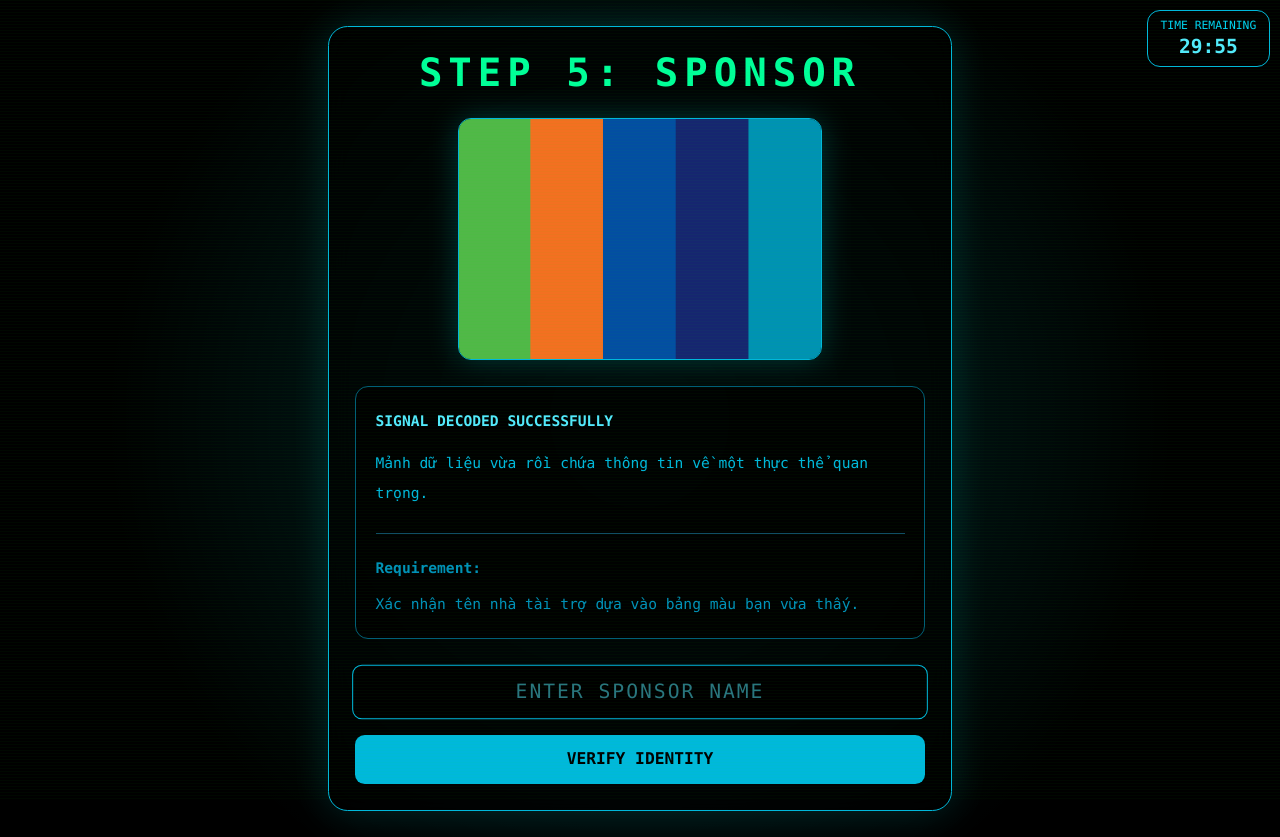
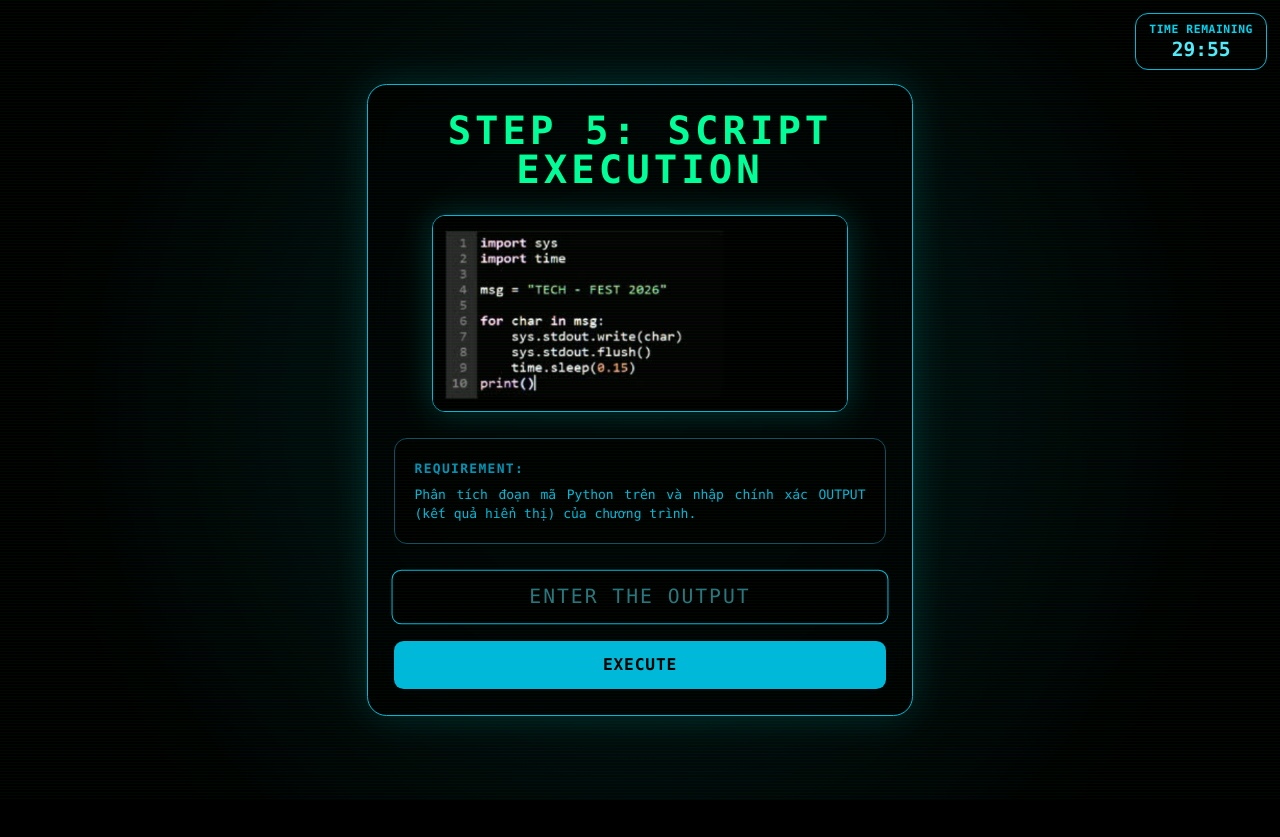
Before and after one commit to Duytd26/fragment-seeker, a React (Vite) app: page /scan in a window 1280 px wide. After the commit the page ends 800 px from the top, so only its background shows below. Built offline with nearby package versions, Linux system fonts and the light colour scheme.

Commit message:
update game

```diff
--- a/src/pages/ScanPage.jsx
+++ b/src/pages/ScanPage.jsx
@@ -1,7 +1,8 @@
-import { useState, useEffect, useRef } from "react";
+import { useState, useEffect } from "react";
 import { useNavigate } from "react-router-dom";
-// Đảm bảo import đúng ảnh
-import paletteImg from "../assets/fragments/palette.png";
+
+// Đổi đường dẫn này tới file ảnh chứa đoạn code Python của bro nhé
+import codeSnippetImg from "../assets/fragments/palette.png";
 import fragment4 from "../assets/fragments/fragment4.png";
 
 // Import âm thanh
@@ -22,25 +23,50 @@ export default function ScanPage() {
 
   const navigate = useNavigate();
 
-  // --- AUDIO SETUP ---
-  const beepSound = useRef(null);
-  const successSound = useRef(null);
-
-  useEffect(() => {
-    beepSound.current = new Audio(beepSoundFile);
-    successSound.current = new Audio(successSoundFile);
-  }, []);
-
-  const playAudio = (audioRef, volume = 0.5) => {
-    if (!audioRef.current) return;
-    audioRef.current.pause();
-    audioRef.current.currentTime = 0;
-    audioRef.current.volume = volume;
-    audioRef.current.play().catch(() => {});
+  // --- AUDIO HELPER ---
+  const playAudioId = (id, volume = 0.5) => {
+    const audioEl = document.getElementById(id);
+    if (!audioEl) return;
+    audioEl.pause();
+    audioEl.currentTime = 0;
+    audioEl.volume = volume;
+    const playPromise = audioEl.play();
+    if (playPromise !== undefined) {
+      playPromise.catch((e) => console.log(`Trình duyệt chặn play (${id}):`, e));
+    }
   };
 
-  const playBeep = () => playAudio(beepSound, 0.4);
-  const playSuccess = () => playAudio(successSound, 0.6);
+  const playBeep = () => playAudioId("audio-beep", 0.4);
+  const playSuccess = () => playAudioId("audio-success", 0.6);
+
+  // Audio Unlocker: Xin quyền phát âm thanh ở lần chạm đầu tiên
+  useEffect(() => {
+    const unlockAudio = () => {
+      ["audio-beep", "audio-success"].forEach((id) => {
+        const audioEl = document.getElementById(id);
+        if (audioEl) {
+          audioEl.volume = 0;
+          const promise = audioEl.play();
+          if (promise !== undefined) {
+            promise.then(() => {
+              audioEl.pause();
+              audioEl.currentTime = 0;
+            }).catch(() => {});
+          }
+        }
+      });
+      document.removeEventListener("touchstart", unlockAudio);
+      document.removeEventListener("click", unlockAudio);
+    };
+
+    document.addEventListener("touchstart", unlockAudio, { once: true });
+    document.addEventListener("click", unlockAudio, { once: true });
+
+    return () => {
+      document.removeEventListener("touchstart", unlockAudio);
+      document.removeEventListener("click", unlockAudio);
+    };
+  }, []);
 
   // --- EFFECT ĐẾM NGƯỢC THỜI GIAN ---
   useEffect(() => {
@@ -73,194 +99,142 @@ export default function ScanPage() {
 
   // --- HÀM XỬ LÝ PHẠT TRỪ TIME ---
   const handlePenalty = () => {
-    playBeep(); // Phát âm thanh báo lỗi
-    setTimeLeft((prev) => Math.max(0, prev - 30)); // Trừ 30s
-    setSevereError(true); // Bật hiệu ứng đỏ
+    playBeep();
+    setTimeLeft((prev) => Math.max(0, prev - 30));
+    setSevereError(true);
     setTimeout(() => {
-      setSevereError(false); // Tắt hiệu ứng sau 400ms
+      setSevereError(false);
     }, 400);
   };
 
+  // --- LOGIC KIỂM TRA ĐÁP ÁN OUTPUT MỚI ---
   const checkAnswer = () => {
-    if (answer.trim().toLowerCase() === "fpt") {
-      playSuccess(); // Phát âm thanh thành công
-      setMessage("ACCESS GRANTED");
+    // Chuẩn hóa chuỗi: Biến thành chữ hoa và xóa các khoảng trắng thừa
+    const normalizedAnswer = answer.trim().toUpperCase().replace(/\s+/g, ' ');
+
+    // Chấp nhận nhiều format để người chơi không bị bắt bẻ dấu cách
+    if (
+      normalizedAnswer === "TECH - FEST 2026" ||
+      normalizedAnswer === "TECH-FEST 2026" ||
+      normalizedAnswer === "TECH FEST 2026"
+    ) {
+      playSuccess();
+      setMessage("OUTPUT VERIFIED");
       setTimeout(() => {
         navigate("/final");
       }, 1500);
     } else {
       handlePenalty();
-      setMessage("INVALID SPONSOR NAME (-30S)");
+      setMessage("INCORRECT OUTPUT (-30S)");
       setTimeout(() => {
         setMessage("");
       }, 1500);
     }
   };
 
-  // --- GIAO DIỆN 1: MÀN HÌNH CHỜ ---
-  if (showSplash) {
   return (
-      <div className="min-h-screen bg-black flex flex-col items-center justify-center p-8 font-mono overflow-hidden">
-        <div className="absolute w-[500px] h-[500px] border border-cyan-500/20 rounded-full animate-ping" />
+    <>
+      <audio id="audio-beep" src={beepSoundFile} preload="auto" />
+      <audio id="audio-success" src={successSoundFile} preload="auto" />
 
-        <div className="relative z-10 text-center">
+      {/* --- GIAO DIỆN 1: MÀN HÌNH CHỜ --- */}
+      {showSplash ? (
+        <div className="min-h-screen bg-black flex flex-col items-center justify-center p-4 md:p-8 font-mono overflow-hidden">
+          <div className="absolute w-72 h-72 md:w-[500px] md:h-[500px] border border-cyan-500/20 rounded-full animate-ping" />
+
+          <div className="relative z-10 text-center w-full px-4">
             <img
               src={fragment4}
               alt="Loading Fragment"
-            className="w-80 md:w-96 rounded-2xl border-2 border-cyan-400 shadow-[0_0_50px_rgba(0,255,255,0.3)] mb-8 animate-pulse"
+              className="w-56 sm:w-64 md:w-96 rounded-2xl border-2 border-cyan-400 shadow-[0_0_30px_rgba(0,255,255,0.3)] md:shadow-[0_0_50px_rgba(0,255,255,0.3)] mx-auto mb-6 md:mb-8 animate-pulse"
             />
-          <div className="text-cyan-400 text-xl tracking-[4px] font-bold">
-            ANALYZING DATA FRAGMENT...
-            <span className="inline-block w-4 animate-bounce">.</span>
-            <span className="inline-block w-4 animate-bounce [animation-delay:0.2s]">.</span>
-            <span className="inline-block w-4 animate-bounce [animation-delay:0.4s]">.</span>
+            <div className="text-cyan-400 text-sm md:text-xl tracking-[2px] md:tracking-[4px] font-bold">
+              COMPILING SCRIPT...
+              <span className="inline-block w-2 md:w-4 animate-bounce">.</span>
+              <span className="inline-block w-2 md:w-4 animate-bounce [animation-delay:0.2s]">.</span>
+              <span className="inline-block w-2 md:w-4 animate-bounce [animation-delay:0.4s]">.</span>
             </div>
-          <div className="mt-4 w-64 h-1 bg-cyan-900 mx-auto rounded-full overflow-hidden">
+            <div className="mt-4 md:mt-6 w-48 md:w-64 h-1 bg-cyan-900 mx-auto rounded-full overflow-hidden">
               <div className="h-full bg-cyan-400 animate-[load_5s_linear]"></div>
             </div>
           </div>
 
-        <style jsx>{`
+          <style>{`
             @keyframes load {
               from { width: 0%; }
               to { width: 100%; }
             }
           `}</style>
         </div>
-    );
-  }
+      ) : (
+        /* --- GIAO DIỆN 2: MÀN HÌNH CÂU HỎI --- */
+        <div className={`
+          min-h-screen bg-black text-cyan-400 flex flex-col items-center justify-center p-4 sm:p-6 md:p-8
+          font-mono overflow-hidden relative transition-all duration-300
+          ${severeError ? "scale-[1.02] blur-[1px] translate-x-2 -translate-y-1 duration-75" : ""}
+        `}>
 
-  // --- GIAO DIỆN 2: MÀN HÌNH CÂU HỎI ---
-  const screenClass = `
-    min-h-screen
-    bg-black
-    text-cyan-400
-    flex
-    flex-col
-    items-center
-    justify-center
-    p-8
-    font-mono
-    overflow-hidden
-    relative
-    transition-all
-    duration-300
-    ${severeError ? "scale-[1.02] blur-[1px] translate-x-2 -translate-y-1 duration-75" : ""}
-  `;
-
-  return (
-    <div className={screenClass}>
-
-      {/* HIỆU ỨNG NHÁY ĐỎ KHI BỊ PHẠT */}
           <div className={`
             fixed inset-0 z-[9999] pointer-events-none transition-all duration-75 mix-blend-screen
             ${severeError ? "bg-red-600/40 opacity-100" : "bg-transparent opacity-0"}
           `} />
 
-      {/* BACKGROUND GLOW */}
-      <div className="
-        absolute
-        inset-0
-        bg-[radial-gradient(circle_at_center,rgba(0,255,255,0.15),transparent_70%)]
-        pointer-events-none
-      " />
+          <div className="absolute inset-0 bg-[radial-gradient(circle_at_center,rgba(0,255,255,0.1),transparent_80%)] pointer-events-none" />
 
-      {/* TIMER GÓC TRÊN PHẢI */}
           <div className={`
-        fixed top-3 right-3
-        border px-4 py-2
-        rounded-2xl
-        z-50
-        transition-colors duration-300
-        ${severeError ? "bg-red-900 border-red-400" : "bg-black/70 border-cyan-500"}
+            fixed top-3 right-3 md:top-4 md:right-4 border px-3 py-1.5 md:px-4 md:py-2 rounded-xl md:rounded-2xl z-50 transition-colors duration-300
+            ${severeError ? "bg-red-900 border-red-400" : "bg-black/80 border-cyan-500 backdrop-blur-md"}
           `}>
-        <p className={`text-sm ${severeError ? "text-white" : "text-cyan-400"}`}>
+            <p className={`text-[10px] md:text-sm font-bold tracking-wider ${severeError ? "text-white" : "text-cyan-400"}`}>
               TIME REMAINING
             </p>
-        <p className={`text-2xl font-bold text-center ${severeError ? "text-white animate-pulse" : "text-cyan-300"}`}>
+            <p className={`text-lg md:text-2xl font-black text-center ${severeError ? "text-white animate-pulse" : "text-cyan-300"}`}>
               {formatTime()}
             </p>
           </div>
 
-      <div className="z-10 max-w-3xl w-full animate-in fade-in duration-1000">
+          <div className="z-10 max-w-2xl w-full mt-12 md:mt-0 animate-in fade-in zoom-in-95 duration-700">
             <div className={`
-          border
-          rounded-3xl
-          p-8
-          bg-black/70
-          backdrop-blur-md
-          transition-all duration-300
-          ${severeError ? "border-red-600 shadow-[0_0_40px_rgba(255,0,0,0.4)]" : "border-cyan-500 shadow-[0_0_40px_rgba(0,255,255,0.15)]"}
+              border rounded-2xl md:rounded-3xl p-5 sm:p-6 md:p-8 bg-black/70 backdrop-blur-md transition-all duration-300
+              ${severeError ? "border-red-600 shadow-[0_0_30px_rgba(255,0,0,0.4)]" : "border-cyan-500 shadow-[0_0_40px_rgba(0,255,255,0.15)]"}
             `}>
-          <h1 className="text-4xl md:text-5xl font-black mb-8 text-center tracking-[6px]">
-            STEP 5: SPONSOR
+
+              <h1 className="text-2xl sm:text-3xl md:text-5xl font-black mb-6 md:mb-8 text-center tracking-[2px] md:tracking-[4px] uppercase">
+                STEP 5: SCRIPT EXECUTION
               </h1>
 
-          <div className="flex justify-center mb-8">
+              <div className="flex justify-center mb-6 md:mb-8">
                 <img
-              src={paletteImg}
-              alt="Sponsor Color Palette"
+                  src={codeSnippetImg}
+                  alt="Python Code Snippet"
                   className={`
-                w-full
-                max-w-md
-                rounded-2xl
-                border
-                transition-colors duration-300
-                ${severeError ? "border-red-600 shadow-[0_0_30px_rgba(255,0,0,0.4)]" : "border-cyan-500 shadow-[0_0_30px_rgba(0,255,255,0.2)]"}
+                    w-full max-w-[320px] sm:max-w-md md:max-w-lg rounded-xl md:rounded-2xl border transition-colors duration-300
+                    ${severeError ? "border-red-600 shadow-[0_0_20px_rgba(255,0,0,0.4)]" : "border-cyan-500 shadow-[0_0_30px_rgba(0,255,255,0.2)]"}
                   `}
                 />
               </div>
 
+              {/* BOX THÔNG TIN ĐÃ ĐƯỢC DỌN DẸP */}
               <div className={`
-            border
-            rounded-2xl
-            p-6
-            bg-black/80
-            text-lg
-            leading-9
-            transition-colors duration-300
-            ${severeError ? "border-red-600" : "border-cyan-800"}
+                border rounded-xl md:rounded-2xl p-4 md:p-6 bg-black/80 text-sm md:text-lg leading-relaxed md:leading-9 transition-colors duration-300
+                ${severeError ? "border-red-900" : "border-cyan-900"}
               `}>
-            <p className="text-cyan-300 mb-4 font-bold">
-              SIGNAL DECODED SUCCESSFULLY
+                <p className={`font-bold mb-1 md:mb-2 uppercase tracking-widest text-xs md:text-base ${severeError ? "text-red-400" : "text-cyan-600"}`}>
+                  Requirement:
                 </p>
-
-            <p className="text-cyan-500">
-              Mảnh dữ liệu vừa rồi chứa thông tin về một thực thể quan trọng.
+                <p className="text-sm md:text-base text-cyan-500 text-justify">
+                  Phân tích đoạn mã Python trên và nhập chính xác OUTPUT (kết quả hiển thị) của chương trình.
                 </p>
-
-            <div className={`
-              mt-8
-              border-t
-              pt-6
-              transition-colors duration-300
-              ${severeError ? "border-red-900 text-red-400" : "border-cyan-900 text-cyan-600"}
-            `}>
-              <p className="font-bold mb-2">Requirement:</p>
-              <p>Xác nhận tên nhà tài trợ dựa vào bảng màu bạn vừa thấy.</p>
-            </div>
               </div>
 
               <input
                 autoFocus
                 value={answer}
                 onChange={(e) => setAnswer(e.target.value)}
-            placeholder="ENTER SPONSOR NAME"
+                placeholder="ENTER THE OUTPUT"
                 className={`
-              w-full
-              bg-black
-              border
-              rounded-xl
-              px-5
-              py-4
-              mt-8
-              mb-5
-              outline-none
-              uppercase
-              text-center
-              text-2xl
-              tracking-widest
-              transition-colors duration-300
+                  w-full bg-black border rounded-lg md:rounded-xl px-4 py-3 md:px-5 md:py-4 mt-6 md:mt-8 mb-4 md:mb-5 outline-none uppercase text-center
+                  text-lg md:text-2xl tracking-widest transition-colors duration-300
                   ${severeError ? "border-red-600 bg-red-900/20 text-white placeholder-red-300" : "border-cyan-500 text-cyan-300"}
                 `}
                 onKeyDown={(e) => e.key === 'Enter' && checkAnswer()}
@@ -269,26 +243,17 @@ export default function ScanPage() {
               <button
                 onClick={checkAnswer}
                 className={`
-              w-full
-              font-black
-              py-4
-              rounded-xl
-              transition-all
-              duration-300
-              text-xl
+                  w-full font-black py-3 md:py-4 rounded-lg md:rounded-xl transition-all duration-300 text-base md:text-xl tracking-wider
                   ${severeError ? "bg-red-600 text-white" : "bg-cyan-500 hover:bg-cyan-400 text-black"}
                 `}
               >
-            VERIFY IDENTITY
+                EXECUTE
               </button>
 
               {message && (
                 <div className={`
-              mt-6
-              text-center
-              text-2xl
-              font-bold
-              ${message === "ACCESS GRANTED" ? "text-green-500" : "text-red-500 animate-pulse"}
+                  mt-4 md:mt-6 text-center text-lg md:text-2xl font-bold
+                  ${message === "OUTPUT VERIFIED" ? "text-green-500" : "text-red-500 animate-pulse"}
                 `}>
                   {message}
                 </div>
@@ -296,5 +261,7 @@ export default function ScanPage() {
             </div>
           </div>
         </div>
+      )}
+    </>
   );
 }
```
Also changed, not shown: src/assets/fragments/palette.png. Lines whose indentation alone changed are shown as unchanged.
